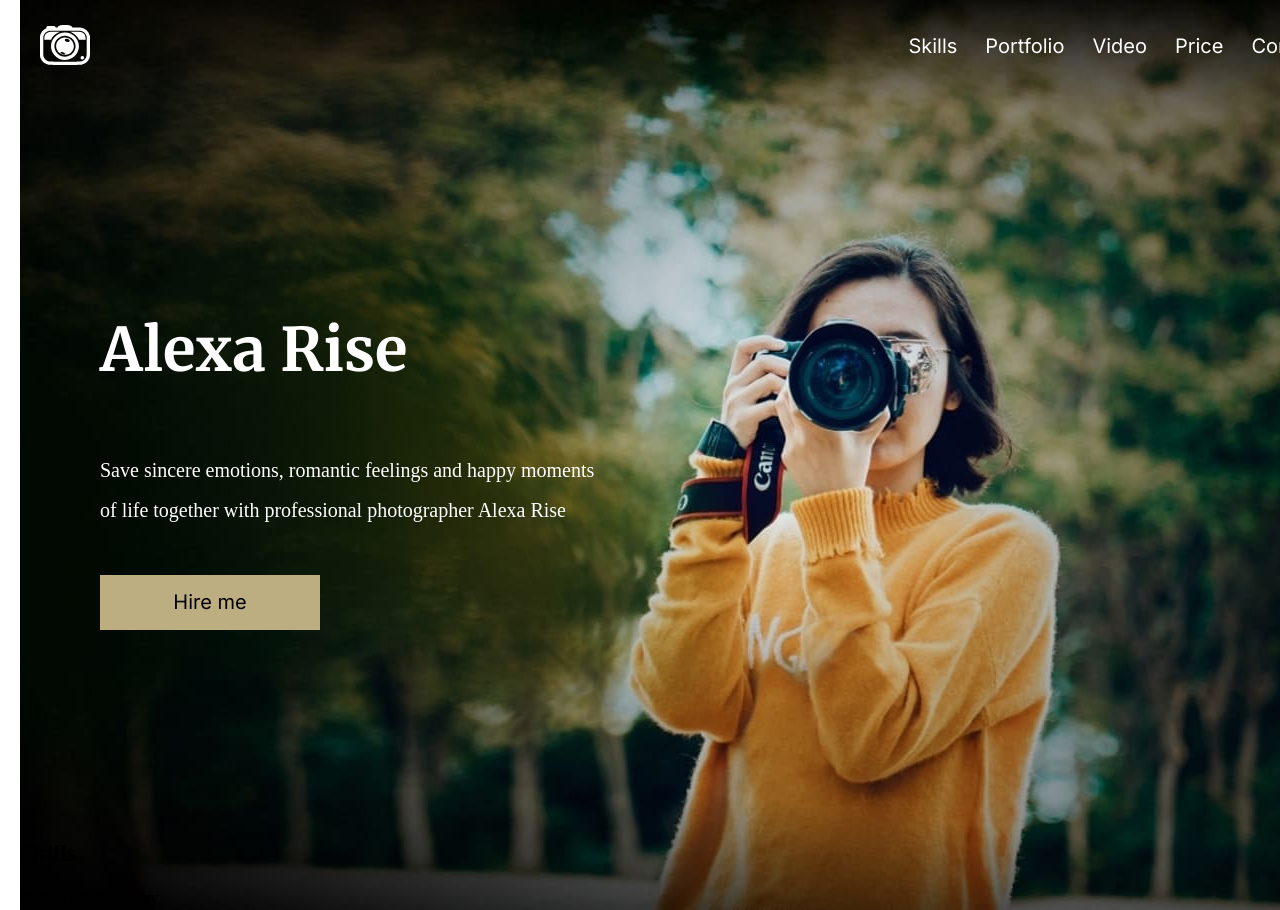
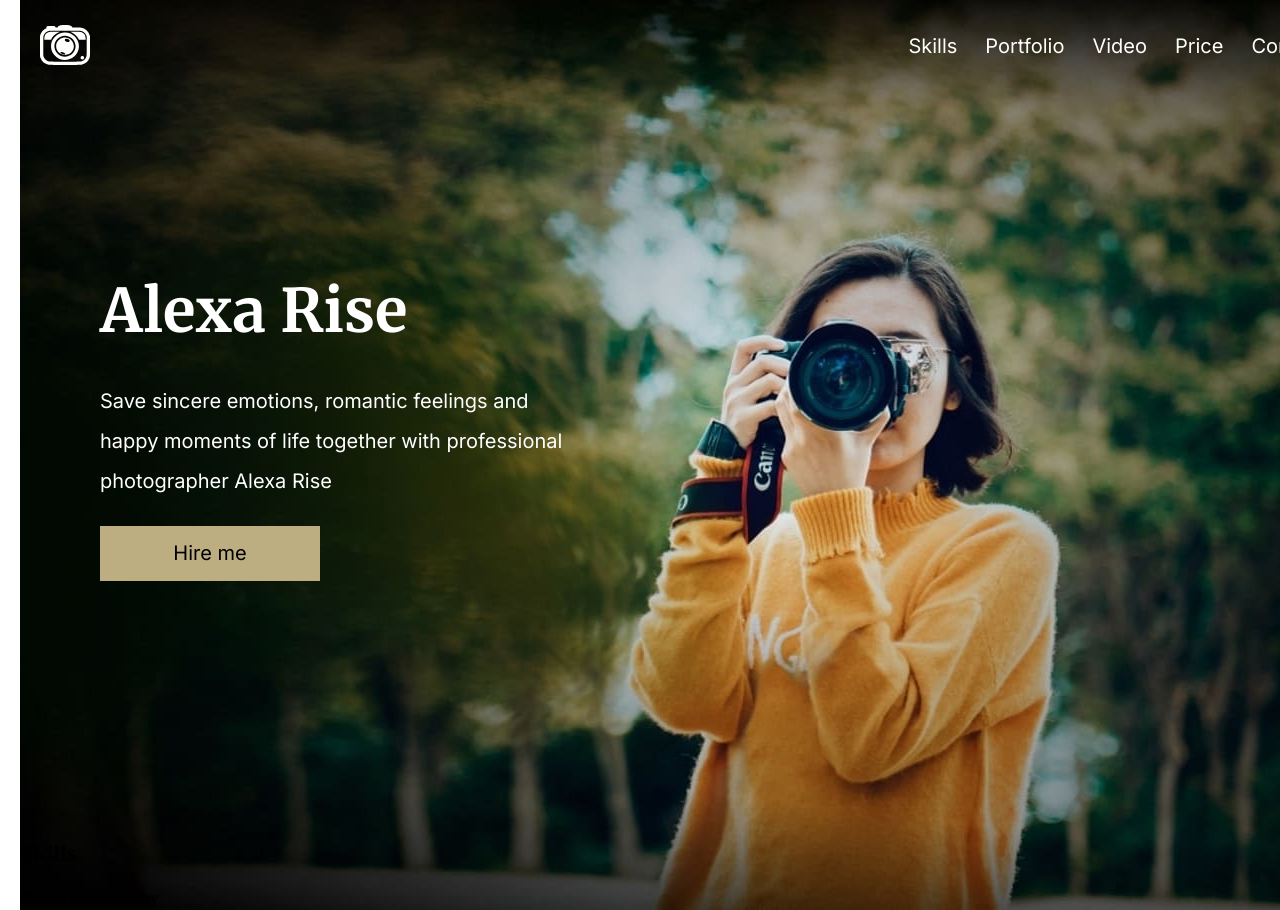
Before and after one commit to ArkadiiDavydenko/Portfolio, a plain HTML site: page portfolio/index.html in a window 1280 px wide. Shown: the top 910 px of the page. Drawn offline with Linux system fonts and the light colour scheme.

Commit message:
feat: add style for hero-container

```diff
--- a/portfolio/style/style.css
+++ b/portfolio/style/style.css
@@ -43,6 +43,7 @@ h1 {
     line-height: 120px;
     color: var(--white);
     font-family: 'Merriweather', serif;
+    margin-bottom: 10px;
 }
 
 /*---------------------------header--------------------------------*/
@@ -126,10 +127,13 @@ h1 {
 
 .hero-context {
     display: inline-block;
-    margin: 250px 860px 330px 80px;
+    padding-right: 30px;
+    margin: 211px 860px 330px 80px;
 }
 
 .hero-context__text {
+    margin: 0;
+    font-family: var(--font-inter);
     font-size: 20px;
     line-height: 40px;
     color: var(--white);
```
